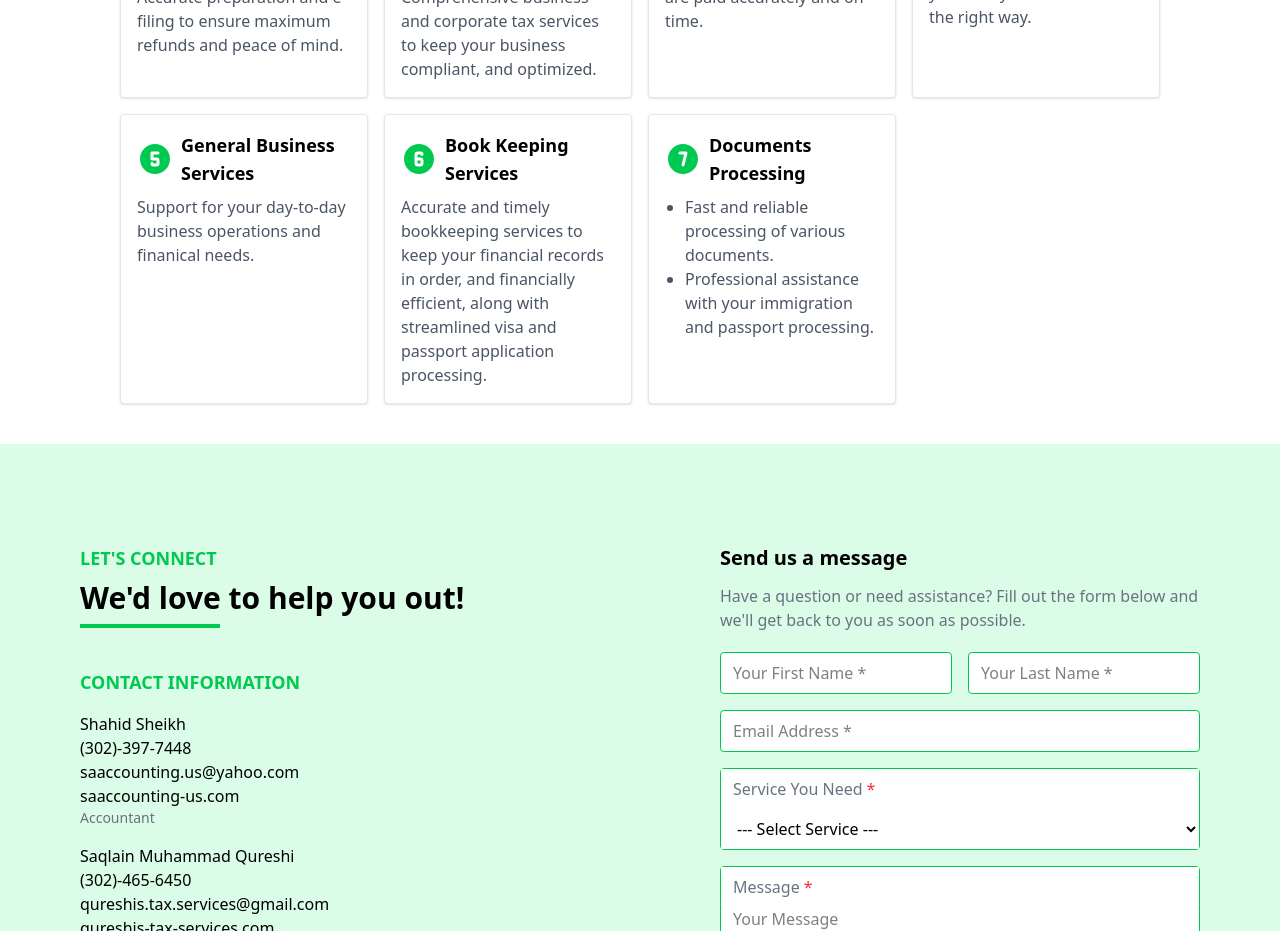
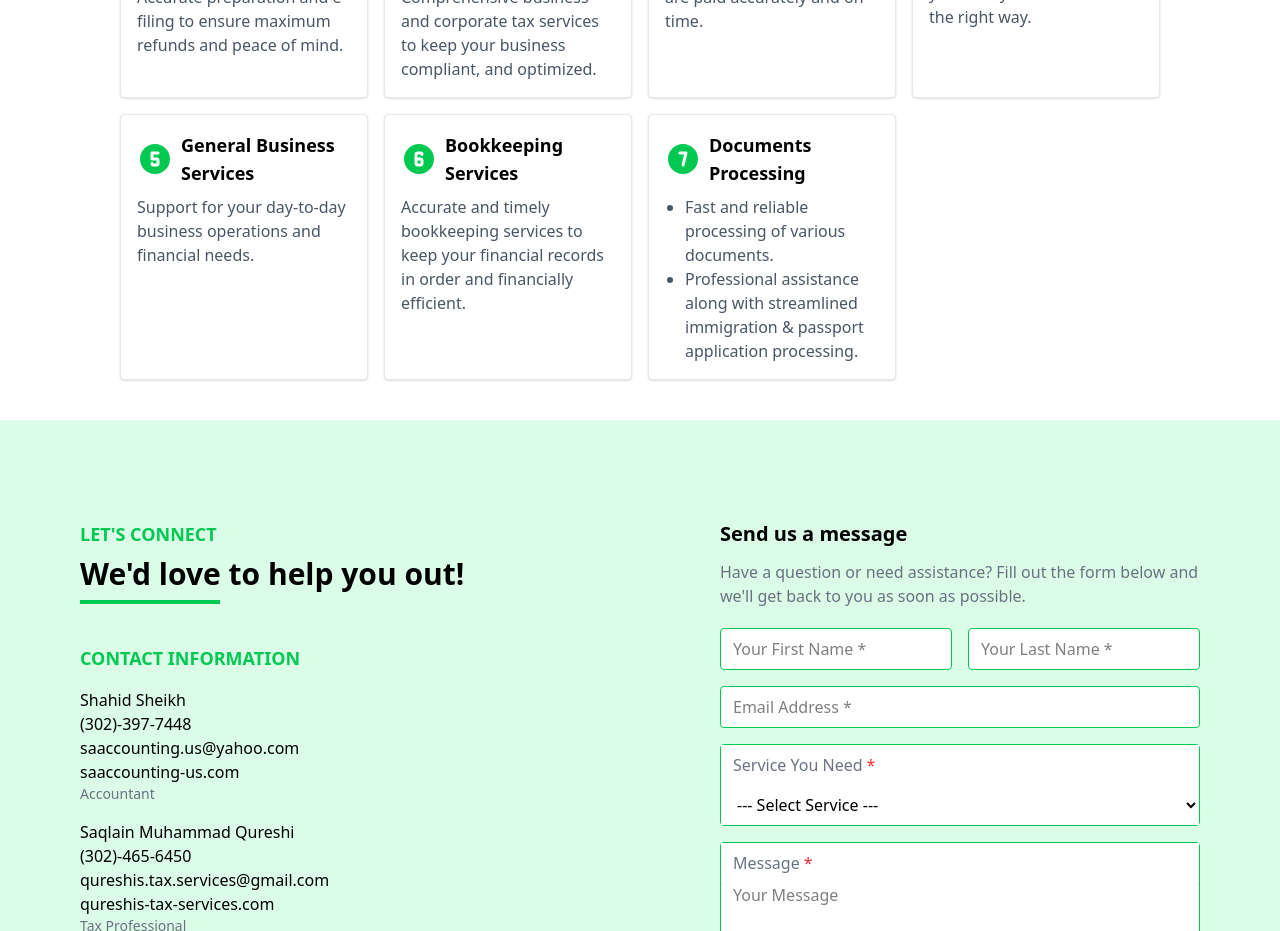
Before and after one commit to Hairum-Qureshi/sa-and-qureshi-accounting-website, a React (Vite) app in the folder apps/frontend/: page / in a window 1280 px wide. Shown: the part 840-1771 px from the top of the page. Built offline with nearby package versions, Linux system fonts and the light colour scheme.

Commit message:
fixed spelling errors and changed second bullet point for Documents Processing

```diff
--- a/apps/frontend/src/components/Services.tsx
+++ b/apps/frontend/src/components/Services.tsx
@@ -41,20 +41,20 @@ const services: Service[] = [
     icon: <TbCircleNumber5Filled className="text-green-500" />,
     title: "General Business Services",
     description:
-      "Support for your day-to-day business operations and finanical needs.",
+      "Support for your day-to-day business operations and financial needs.",
   },
   {
     icon: <TbCircleNumber6Filled className="text-green-500" />,
-    title: "Book Keeping Services",
+    title: "Bookkeeping Services",
     description:
-      "Accurate and timely bookkeeping services to keep your financial records in order, and financially efficient, along with streamlined visa and passport application processing.",
+      "Accurate and timely bookkeeping services to keep your financial records in order and financially efficient.",
   },
   {
     icon: <TbCircleNumber7Filled className="text-green-500" />,
     title: "Documents Processing",
     description: `<ul class="list-disc pl-5">
     <li>Fast and reliable processing of various documents.</li>
-    <li>Professional assistance with your immigration and passport processing.</li>
+    <li>Professional assistance along with streamlined immigration & passport application processing.</li>
     </ul>`,
   },
 ];
```
